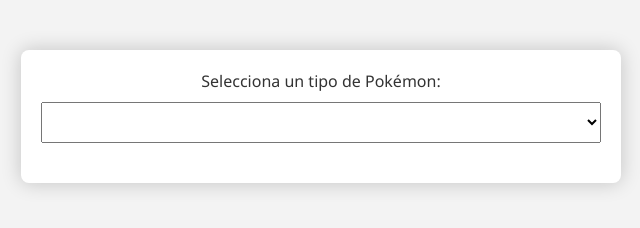
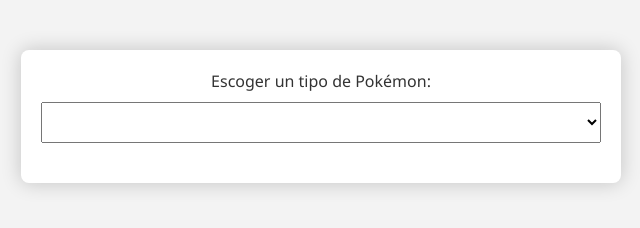
Before and after one commit to jon4thanguerrero/prueba-vercel, a plain HTML site: page index.html in a window 1280 px wide. Shown: the part 150-378 px from the top of the page, 319-959 px from the left. Drawn offline with nearby package versions, Linux system fonts and the light colour scheme; no server answers.

Commit message:
feat: update text in select

```diff
--- a/index.html
+++ b/index.html
@@ -17,7 +17,7 @@
     <div class="container">
         <div class="pokemon-content">
           <div class="pokemon-selector">
-            <label for="types">Selecciona un tipo de Pokémon:</label>
+            <label for="types">Escoger un tipo de Pokémon:</label>
             <select id="types" onchange="return getPokemonByType()"></select>
           </div>
           <div class="pokemon-list" id="pokemon-list">
```
